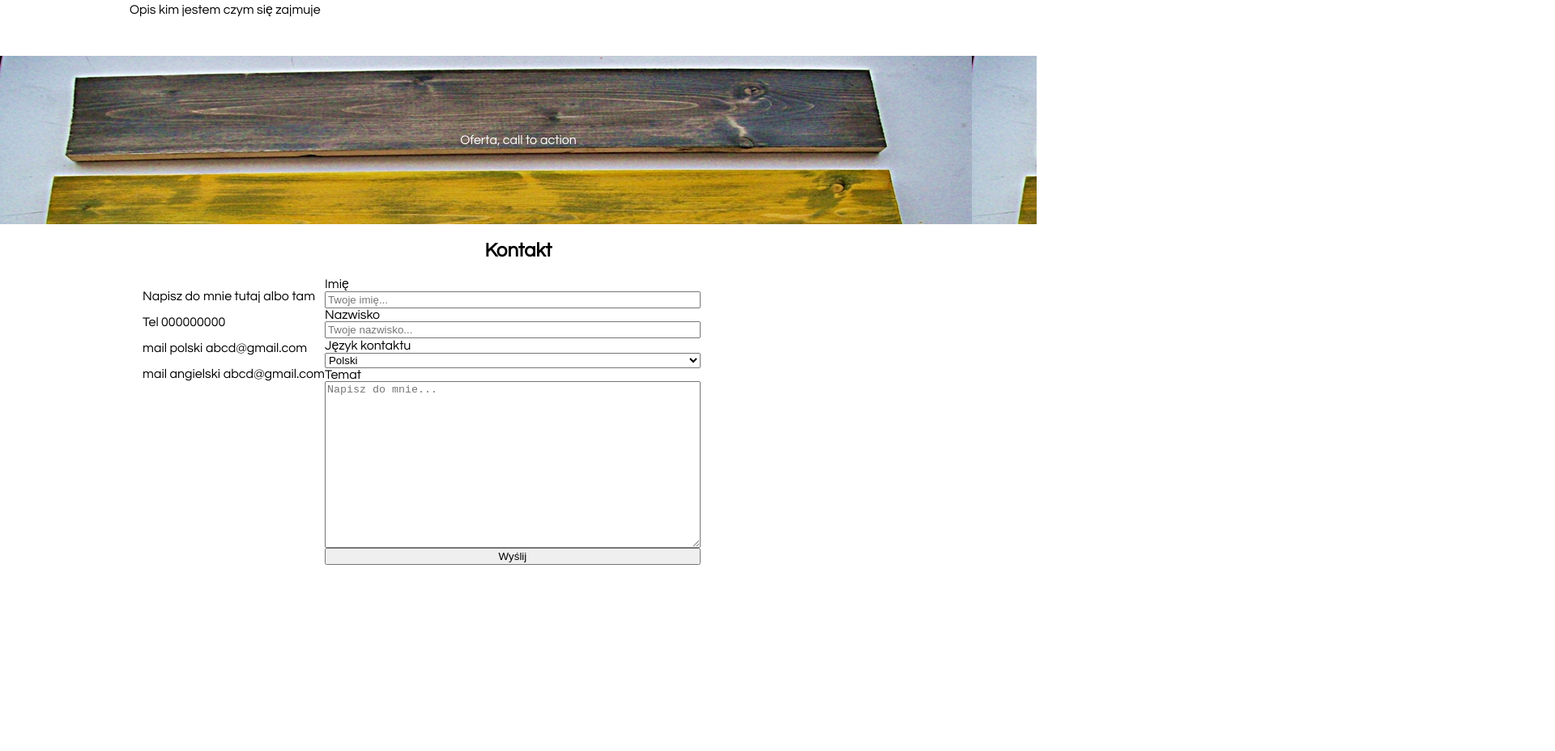
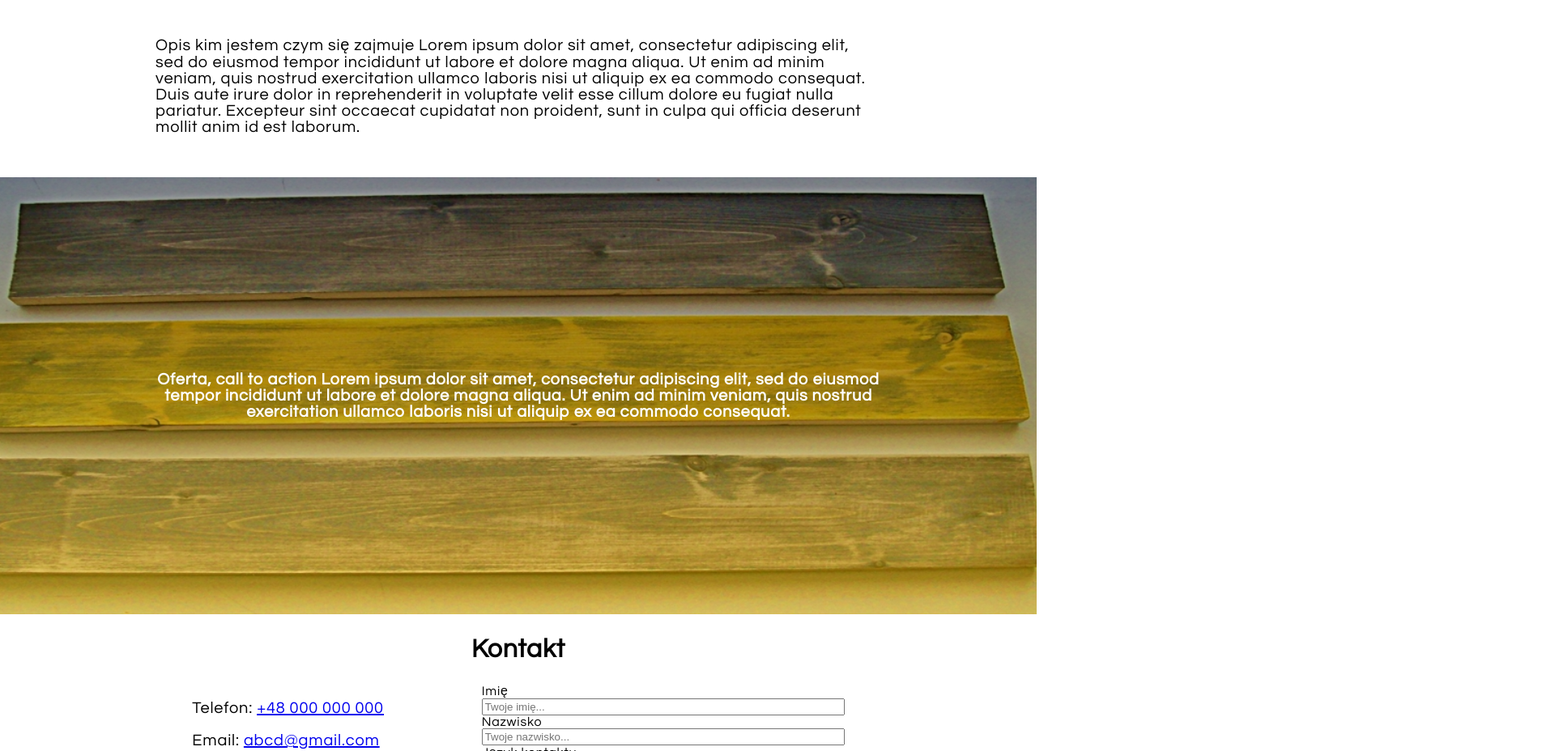
Before and after one commit to Nezxie/Woodworkshop-Portfolio-Page, a plain HTML site: page index.html in a window 1280 px wide. Shown: the part 169-1097 px from the top of the page at 81% size, 1920 px wide, since content can reach past the window. Before the commit the page ends 883 px from the top, so only its background shows below. Drawn offline with Linux system fonts and the light colour scheme.

Commit message:
almost finished styling css
Moved around some containers, done some css, added animations

```diff
--- a/index.html
+++ b/index.html
@@ -13,22 +13,35 @@
         <div class="header">
             <h1>Handmade Drewniane Fantazje AZ</h1>
         </div>
-        <div class="topContainer">
-            <p>Opis kim jestem czym się zajmuje</p>
+        <div class="topContainer" >
+            <p>Opis kim jestem czym się zajmuje
+                Lorem ipsum dolor sit amet, consectetur adipiscing
+                 elit, sed do eiusmod tempor incididunt ut labore et
+                  dolore magna aliqua. Ut enim ad minim veniam, quis nostrud
+                  exercitation ullamco laboris nisi ut aliquip ex ea commodo
+                   consequat. Duis aute irure dolor in reprehenderit in
+                    voluptate velit esse cillum dolore eu fugiat nulla
+                    pariatur. Excepteur sint occaecat cupidatat non proident,
+                    sunt in culpa qui officia deserunt mollit anim id est
+                    laborum.
+            </p>
         </div>
         <div class="midContainer">
-            <p>Oferta, call to action</p>
+            <p class="midText">Oferta, call to action
+                Lorem ipsum dolor sit amet, consectetur adipiscing
+                 elit, sed do eiusmod tempor incididunt ut labore et
+                  dolore magna aliqua. Ut enim ad minim veniam, quis nostrud
+                  exercitation ullamco laboris nisi ut aliquip ex ea commodo
+                   consequat.
+            </p>
         </div>
         <div class="bottomContainer">
 
             <h2>Kontakt</h2>
-            <!-- <form action="action_page.php"> -->
             <div class="contactContainer">
                 <div class="left">
-                    <p>Napisz do mnie tutaj albo tam</p>
-                    <p>Tel 000000000</p>
-                    <p>mail polski abcd@gmail.com</p>
-                    <p>mail angielski abcd@gmail.com</p>
+                    <p>Telefon: <a href="tel:+48000000000">+48 000 000 000</a></p>
+                    <p>Email: <a href="mailto:abcd@gmail.com">abcd@gmail.com</a></p>
                 </div>
                 <div class="contact">
 
@@ -47,15 +60,23 @@
                     <label for="subject">Temat</label>
                     <textarea id="subject" name="subject" placeholder="Napisz do mnie..." style="height:200px"></textarea>
 
-                    <input type="submit" value="Wyślij">
+                    <input type="submit" value="Wyślij" id="submitButton">
 
-                  </form>
+
                 </div>
             </div>
 
         </div>
-        <div class="gallery">
-            <!-- here mini fotos that enlarge at click -->
+        <div class="footer">
+            <h2>Galeria</h2>
+            <div class="gallery">
+                 <img src="./img/22.JPG" alt="Kolorowa drewniana deska">
+                 <img src="./img/33.JPG" alt="Kolorowa drewniana deska">
+                 <img src="./img/33c.JPG" alt="Kolorowa drewniana deska">
+                 <img src="./img/44.JPG" alt="Kolorowa drewniana deska">
+                 <img src="./img/88a.JPG" alt="Kolorowa drewniana deska">
+                 <img src="./img/88j1.JPG" alt="Kolorowa drewniana deska">
+            </div>
         </div>
     </div>
 </body>
--- a/styles.css
+++ b/styles.css
@@ -1,13 +1,22 @@
 html{
     font-size: 16px;
+    letter-spacing: .05rem;
+
 }
 
 body{
     margin:0 ;
     font-family:Century Gothic, CenturyGothic, AppleGothic, sans-serif;
     /*font-family:Palatino, Palatino Linotype, Palatino LT STD, Book Antiqua, Georgia, serif;*/
+
 }
-
+.topContainer,
+.midText,
+.bottomContainer{
+    width: 70%;
+    max-width: 1200px;
+    margin: 0 auto;
+}
 .header{
     background-color: black;
     color:white;
@@ -15,33 +24,45 @@ body{
     padding:1.5rem 0;
 
 
+
 }
 .topContainer{
     background-color: white;
     padding: 2rem 0;
-    margin:0 auto;
-    width: 75%;
-    max-width: 1500px;
+
 }
+
 .midContainer{
     color:white;
-    padding:5rem 0;
-    background-image: url(./img/55.JPG);
+    padding:15rem 0;
+    background-image: linear-gradient(rgba(0, 0, 0, 0.4),rgba(255, 200, 0, 0.5)) , url(./img/55.JPG);
+    background-position: center;
+    background-repeat:no-repeat;
+
+
     text-align: center;
+    font-weight: bolder;
+    margin-bottom: 20px;
+    background-size:cover;
+    background-color: #000000;
+    transition: 1s;
+
+}
+.midText{
+    transition: 1s;
 }
 .bottomContainer{
-    background-color:white;
+    background-color:rgb(255, 255, 255);
     text-align: center;
-    margin:0 auto;
-    width: 75%;
-    max-width: 1500px;
-
+    margin-bottom: 20px;
 
 }
 .contactContainer{
     display:flex;
-    margin:1rem;
+
     text-align: left;
+    justify-content: space-around;
+
 }
 .contact{
 
@@ -49,4 +70,56 @@ body{
     background-color: white;
     display:flex;
     flex-direction: column;
+    margin-left: 30px;
 }
+
+.gallery{
+    display:flex;
+    flex:0 1 auto;
+}
+.footer{
+    padding:10px;
+    text-align: center;
+    color:white;
+    background-color: black;
+}
+
+img{
+    width: 30%;
+    margin:10px;
+    border-radius: 20%;
+    transition: 0.2s;
+}
+h1{
+    font-size: 6vmin;
+}
+h2{
+    font-size: 4vmin;
+}
+p{
+    font-size: 20px;
+}
+#submitButton{
+    transition: 0.2s;
+    border:0;
+    background-color: rgb(255, 200, 0);
+    padding: 10px 30px;
+    margin-top: 10px;
+    align-self: flex-end;
+}
+.midText:hover{
+    scale: 1.2;
+}
+img:hover{
+    scale:1.1;
+    cursor:pointer;
+
+}
+#submitButton:hover{
+    scale:1.05;
+    cursor:pointer;
+}
+#language:hover{
+    cursor:pointer;
+
+}
```
